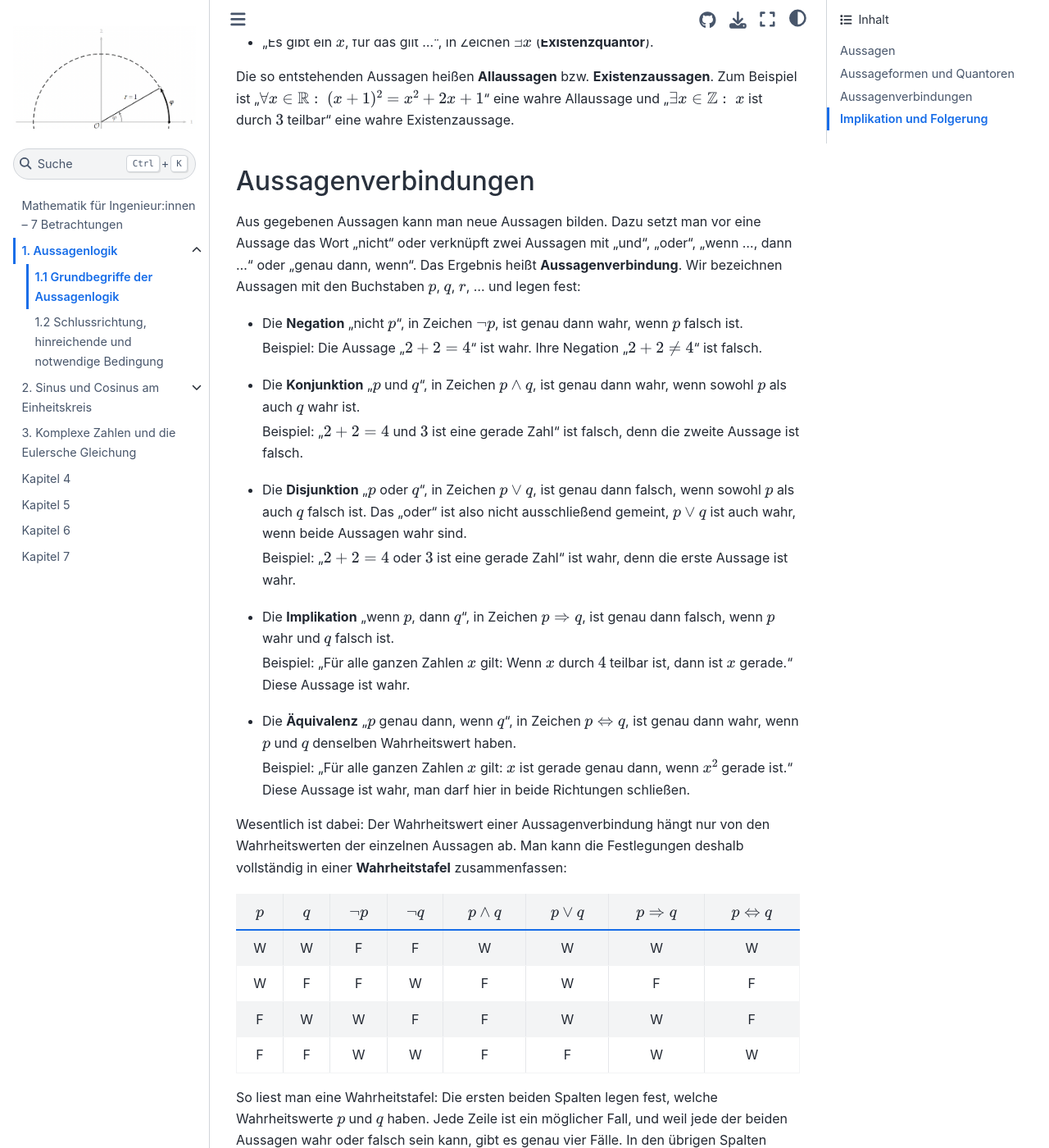
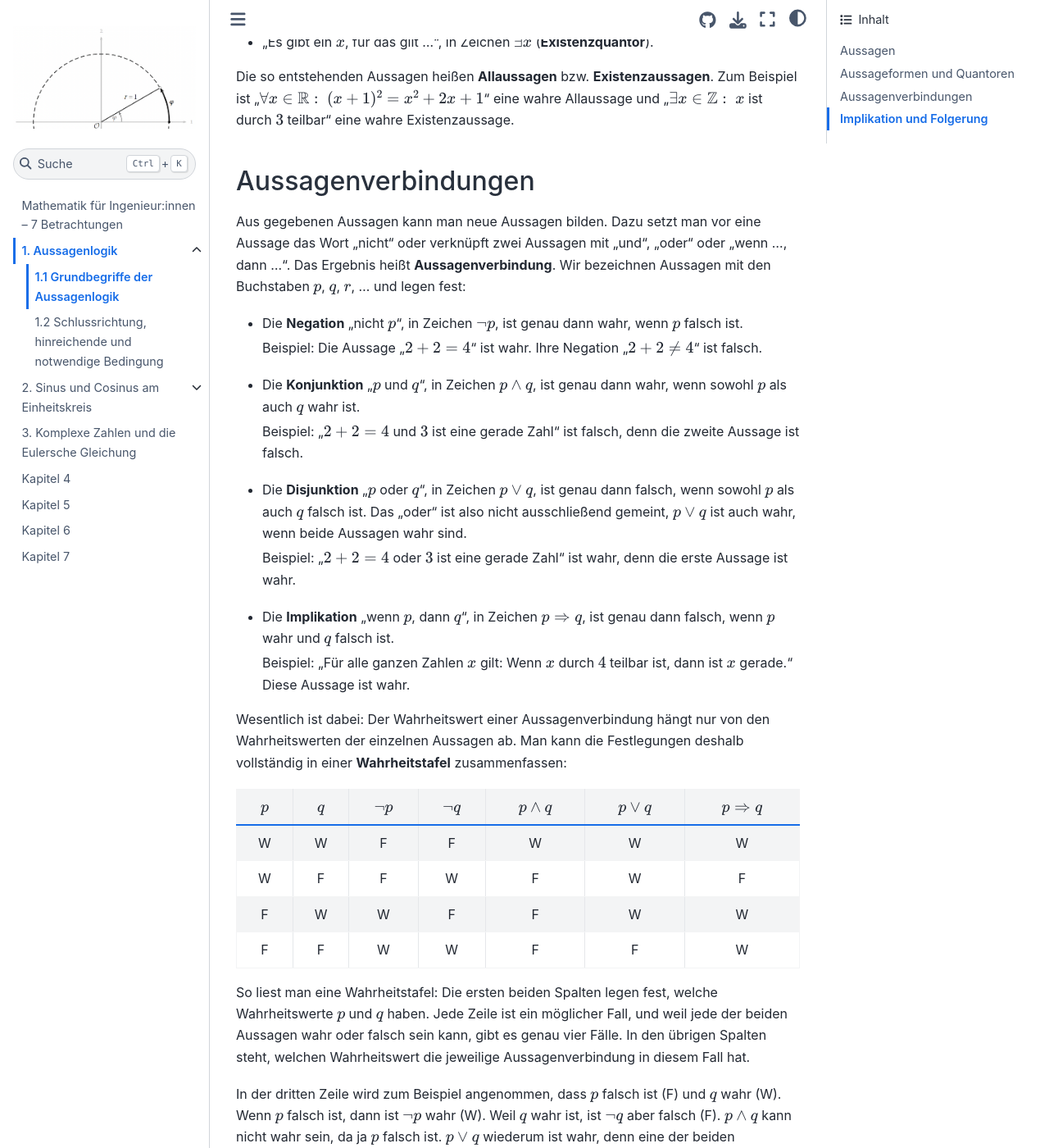
Before and after one commit to s-linden/mathematik-betrachtungen, a Jupyter Book: the page built from chapter01/chapter01_sec01.md, in a window 1280 px wide and 1400 px high, scrolled down 978 px. Shown: the whole window at 82% size. Built offline with Jupyter Book 1.0.4 settings and Sphinx 7.4.7 and the Sphinx Book theme 1.1.4, drawn with Linux system fonts in a browser that asks for light colours.

Commit message:
Kapitel 1: Äquivalenz erst in 1.2 als Folgerung in beide Richtungen
Aus Liste und Wahrheitstafel in 1.1 entfernt; in 1.2 eigener Unterabschnitt
mit Beispiel (x gerade ⇔ x² gerade) und Gegenbeispiel.

Co-Authored-By: Claude Opus 5.5 <noreply@anthropic.com>
Claude-Session: https://claude.ai/code/session_01Cq9V6eYad2gHBVcMeiLuBL

```diff
--- a/chapter01/chapter01_sec01.md
+++ b/chapter01/chapter01_sec01.md
@@ -25,7 +25,7 @@ Die so entstehenden Aussagen heißen **Allaussagen** bzw. **Existenzaussagen**.
 
 ## Aussagenverbindungen
 
-Aus gegebenen Aussagen kann man neue Aussagen bilden. Dazu setzt man vor eine Aussage das Wort „nicht“ oder verknüpft zwei Aussagen mit „und“, „oder“, „wenn …, dann …“ oder „genau dann, wenn“. Das Ergebnis heißt **Aussagenverbindung**. Wir bezeichnen Aussagen mit den Buchstaben $p$, $q$, $r$, … und legen fest:
+Aus gegebenen Aussagen kann man neue Aussagen bilden. Dazu setzt man vor eine Aussage das Wort „nicht“ oder verknüpft zwei Aussagen mit „und“, „oder“ oder „wenn …, dann …“. Das Ergebnis heißt **Aussagenverbindung**. Wir bezeichnen Aussagen mit den Buchstaben $p$, $q$, $r$, … und legen fest:
 
 * Die **Negation** „nicht $p$“, in Zeichen $\neg p$, ist genau dann wahr, wenn $p$ falsch ist.
 
@@ -43,19 +43,15 @@ Aus gegebenen Aussagen kann man neue Aussagen bilden. Dazu setzt man vor eine Au
 
   Beispiel: „Für alle ganzen Zahlen $x$ gilt: Wenn $x$ durch $4$ teilbar ist, dann ist $x$ gerade.“ Diese Aussage ist wahr.
 
-* Die **Äquivalenz** „$p$ genau dann, wenn $q$“, in Zeichen $p\Leftrightarrow q$, ist genau dann wahr, wenn $p$ und $q$ denselben Wahrheitswert haben.
-
-  Beispiel: „Für alle ganzen Zahlen $x$ gilt: $x$ ist gerade genau dann, wenn $x^2$ gerade ist.“ Diese Aussage ist wahr, man darf hier in beide Richtungen schließen.
-
 
 Wesentlich ist dabei: Der Wahrheitswert einer Aussagenverbindung hängt nur von den Wahrheitswerten der einzelnen Aussagen ab. Man kann die Festlegungen deshalb vollständig in einer **Wahrheitstafel** zusammenfassen:
 
-| $p$ | $q$ | $\neg p$ | $\neg q$ | $p\wedge q$ | $p\vee q$ | $p\Rightarrow q$ | $p\Leftrightarrow q$ |
-|:-:|:-:|:-:|:-:|:-:|:-:|:-:|:-:|
-| W | W | F | F | W | W | W | W |
-| W | F | F | W | F | W | F | F |
-| F | W | W | F | F | W | W | F |
-| F | F | W | W | F | F | W | W |
+| $p$ | $q$ | $\neg p$ | $\neg q$ | $p\wedge q$ | $p\vee q$ | $p\Rightarrow q$ |
+|:-:|:-:|:-:|:-:|:-:|:-:|:-:|
+| W | W | F | F | W | W | W |
+| W | F | F | W | F | W | F |
+| F | W | W | F | F | W | W |
+| F | F | W | W | F | F | W |
 
 So liest man eine Wahrheitstafel: Die ersten beiden Spalten legen fest, welche Wahrheitswerte $p$ und $q$ haben. Jede Zeile ist ein möglicher Fall, und weil jede der beiden Aussagen wahr oder falsch sein kann, gibt es genau vier Fälle. In den übrigen Spalten steht, welchen Wahrheitswert die jeweilige Aussagenverbindung in diesem Fall hat.
 
```
Also changed, not shown: chapter01/chapter01_sec02.md (+6 -2 lines).
